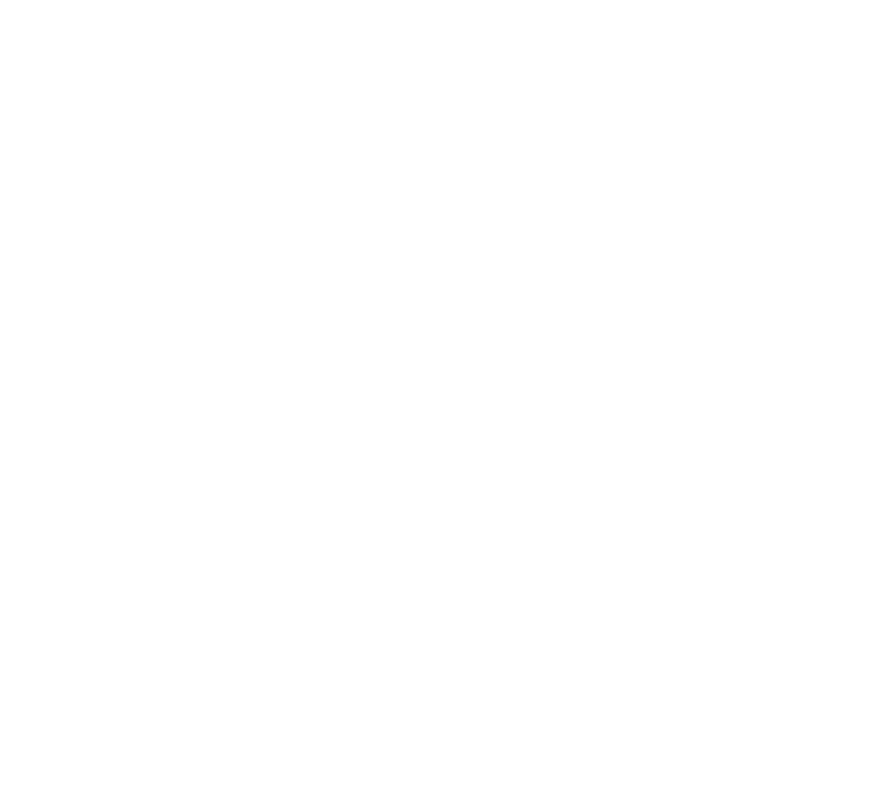
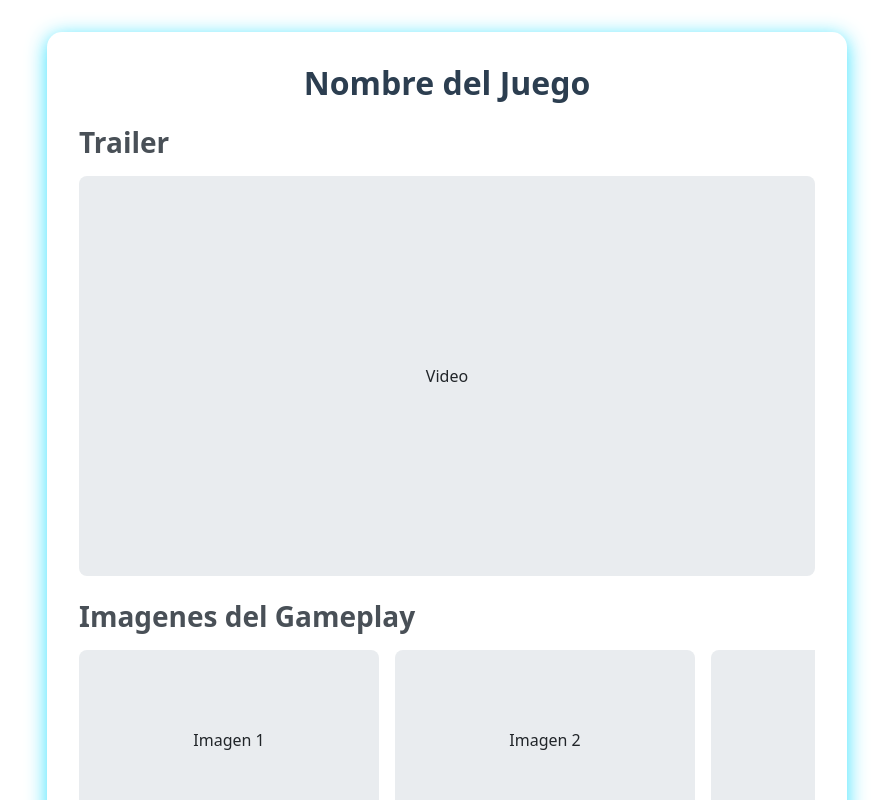
Before and after one commit to ryu1uga/2025-1.656-1.Proyecto_User, a React (Vite) app: page /resena in a window 1280 px wide. Before the commit this address had no page. Shown: the top 800 px of the page, without its empty margins (193-1086 px from the left). Built offline with nearby package versions, Linux system fonts and the light colour scheme.

Commit message:
feat: añadida ruta /resenapage en main.tsx

```diff
--- a/src/main.tsx
+++ b/src/main.tsx
@@ -4,6 +4,7 @@
 import RegisterPage from './pages/RegisterPage.tsx'
 import JuegoDetalle from './pages/JuegoDetalle';
 import PagoCarrito from './pages/CarroCompras/PagoCarrito';
+import ResenaPage from './pages/ResenaPage/ResenaPage.tsx';
 
 import '../node_modules/bootstrap/dist/css/bootstrap.min.css'
 import '../node_modules/bootstrap/dist/js/bootstrap.bundle.min.js'
@@ -21,6 +22,7 @@
         <Route path="/home" element={ <HomePage /> } />
         <Route path="/juego" element={<JuegoDetalle />} /> {/* Nueva ruta para los detalles del juego */}
         <Route path="/carrito" element={<PagoCarrito />} /> {/* Nueva ruta */}
+        <Route path="/resena" element={<ResenaPage />} /> {/* Nueva ruta */}
       </Routes>
     </BrowserRouter>
   </StrictMode>,
--- a/src/pages/ResenaPage/ReseñaPage.tsx
+++ b/src/pages/ResenaPage/ResenaPage.tsx
@@ -1,7 +1,7 @@
 import React from 'react';
-import './ReseñaPage.css';
+import './ResenaPage.css';
 
-const JuegoDetalle = () => {
+const ResenaPage = () => {
     return (
         <div className="game-container">
             <h1 className="game-title">Nombre del Juego</h1>
@@ -32,4 +32,4 @@
     );
 };
 
-export default JuegoDetalle;
+export default ResenaPage;
```
Also changed, not shown: src/pages/ResenaPage/ResenaPage.css (renamed from src/pages/ResenaPage/ReseñaPage.css).
